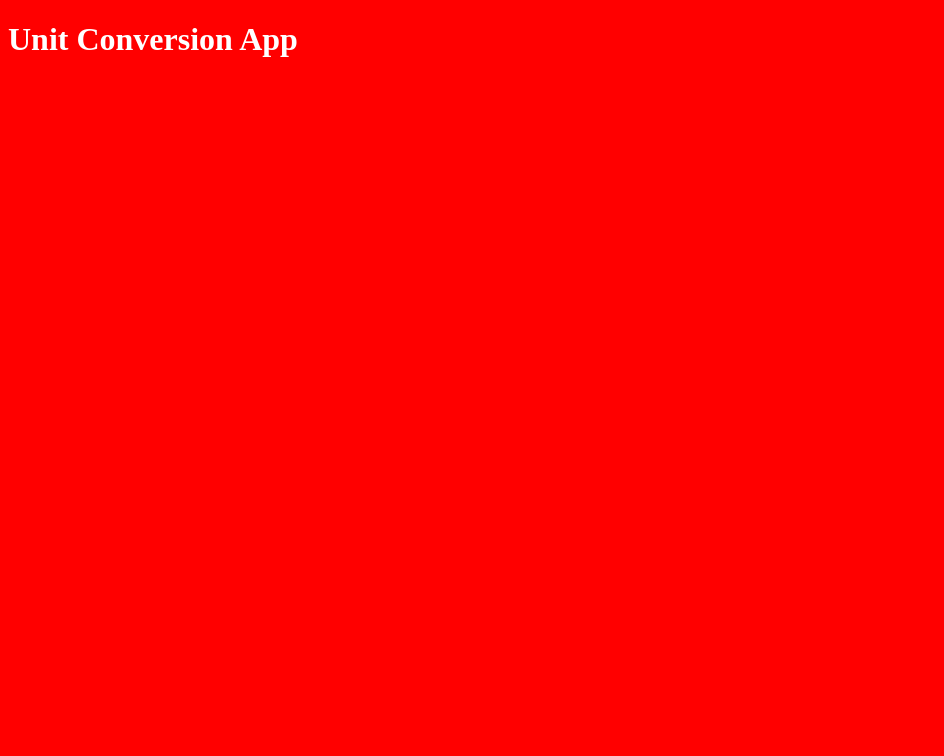
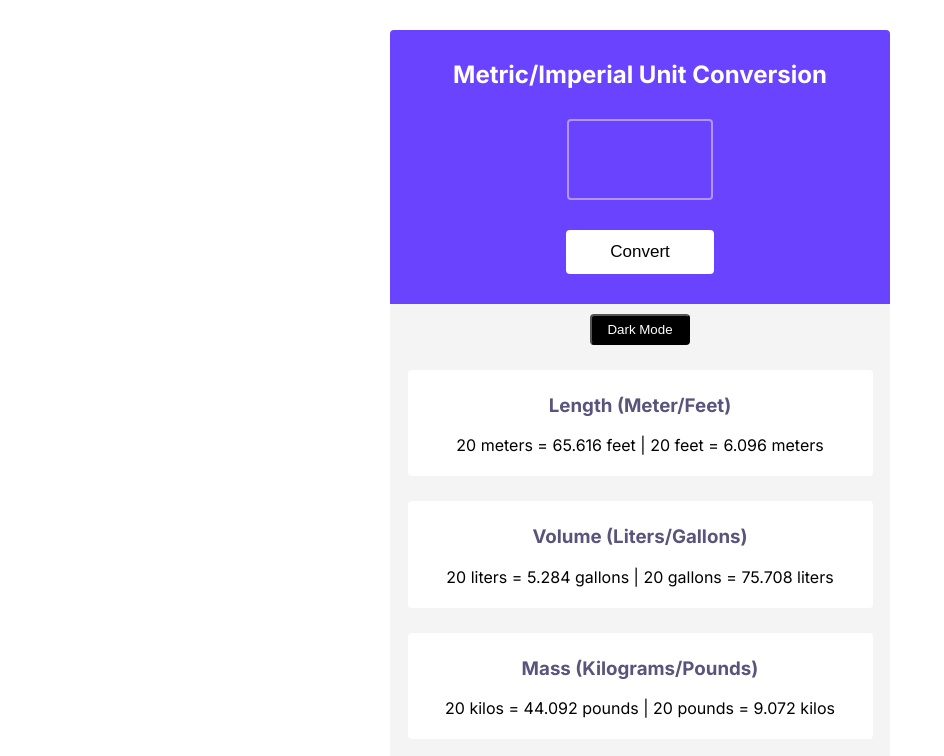
Before and after one commit to TheWindTraveler/Unit-Conversion, a plain HTML site: page index.html in a window 1280 px wide. Shown: the whole page, without its empty margins (0-944 px from the left). Drawn offline with Linux system fonts and the light colour scheme.

Commit message:
feat: proper markup and styles added

```diff
--- a/index.css
+++ b/index.css
@@ -1,4 +1,118 @@
+:root {
+    --default-background: #f4f4f4;
+    --secondary-background: #6943ff;
+}
+
+body.dark-mode {
+    background-color: #1f2937;
+    color: #e0e0e0;
+}
+
+body.dark-mode h3 {
+    color: #5a537b;
+}
+
+
+body.dark-mode .unit-result-container {
+    background-color: #1f2937;
+}
+
+
 body {
-    background: red;
+    margin: 0;
+    padding: 0;
+    background-color: white;
+    display: flex;
+    justify-content: center;
+    align-items: center;
+    text-align: center;
+    /* height: 100vh; */
+    font-family: "Inter", sans-serif;
+}
+
+h3 {
+    color: #5a537b;
+}
+
+.container {
+    background-color: var(--default-background);
+    border-radius: 4px;
+    /* padding: 10px; */
+    /* box-shadow: 0 4px 5px rgba(0, 0, 0, 0.1); */
+    max-width: 500px;
+    width: 90%;
+    margin: 30px;
+    overflow: hidden;
+}
+
+/* Conversion header section */
+.unit-conversion-container {
+    background-color: var(--secondary-background);
+    padding: 30px 20px;
+    color: white;
+    /* border-radius: 4px;  */
+}
+
+.unit-conversion-container h1 {
+    margin: 0;
+    font-size: 24px;
+}
+
+/* Input field styling */
+input {
+    width: 30%;
+    height: 75px;
+    background-color: var(--secondary-background);
+    border: 2px solid #B295FF;
+    display: block;
+    margin: 30px auto;
+    border-radius: 4px;
+    color: white;
+    font-size: 58px;
+    font-weight: bolder;
+    text-align: center;
+}
+
+/* Input on focus */
+input:focus{
+    outline: none;
+    border: 2px solid white;
+}
+
+/* Convert button styling */
+#convert-btn {
+    background: white;
+    color: black;
+    border-radius: 4px;
+    font-size: 17px;
+    width: 32%;
+    padding: 12px;
+    border: none;
+    cursor: pointer;
+    transition: background-color 0.3s ease;
+}
+
+#convert-btn:hover {
+    background-color: rgb(3, 16, 92);
+    border: 2px solid white;
     color: white;
 }
+
+/* Result container styling */
+.unit-result-container {
+    background-color: white;
+    width: 85%;
+    margin: 25px auto;
+    border-radius: 4px;
+    padding: 5px 20px;
+    /* box-shadow: inset 0 1px 3px rgba(0, 0, 0, 0.05); */
+}
+
+#toggle-theme{
+    padding: 6px 15px;
+    margin: 10px 0 0;
+    background-color: black;
+    color: white;
+    border-radius: 4px;
+    cursor: pointer;
+}
--- a/index.html
+++ b/index.html
@@ -3,11 +3,36 @@
 <head>
     <meta charset="UTF-8">
     <meta name="viewport" content="width=device-width, initial-scale=1.0">
+    <link rel="preconnect" href="https://fonts.googleapis.com">
+    <link rel="preconnect" href="https://fonts.gstatic.com" crossorigin>
+    <link href="https://fonts.googleapis.com/css2?family=Inter:ital,opsz,wght@0,14..32,100..900;1,14..32,100..900&display=swap" rel="stylesheet">
     <link rel="stylesheet" href="./index.css">
     <title>Unit Conversion App</title>
 </head>
 <body>
-    <h1>Unit Conversion App</h1>
+    <main class="container">
+        <section class="unit-conversion-container">
+            <h1>Metric/Imperial Unit Conversion</h1>
+            <input type="text" id="unit-input-el">
+            <button type="submit" id="convert-btn">Convert</button>
+        </section>
+        <button id="toggle-theme">Dark Mode</button>
+        <section>
+            <div class="unit-result-container unit-result">
+                <h3>Length (Meter/Feet)</h3>
+                <p id="length-result">20 meters = 65.616 feet | 20 feet = 6.096 meters</p>
+            </div>
+            <div class="unit-result-container">
+                <h3>Volume (Liters/Gallons)</h3>
+                <p id="length-result">20 liters = 5.284 gallons | 20 gallons = 75.708 liters</p>
+            </div>
+            <div class="unit-result-container">
+                <h3>Mass (Kilograms/Pounds)</h3>
+                <p id="length-result">20 kilos = 44.092 pounds | 20 pounds = 9.072 kilos</p>
+            </div>
+        </section>
+    </main>
+
 
 
 
```
